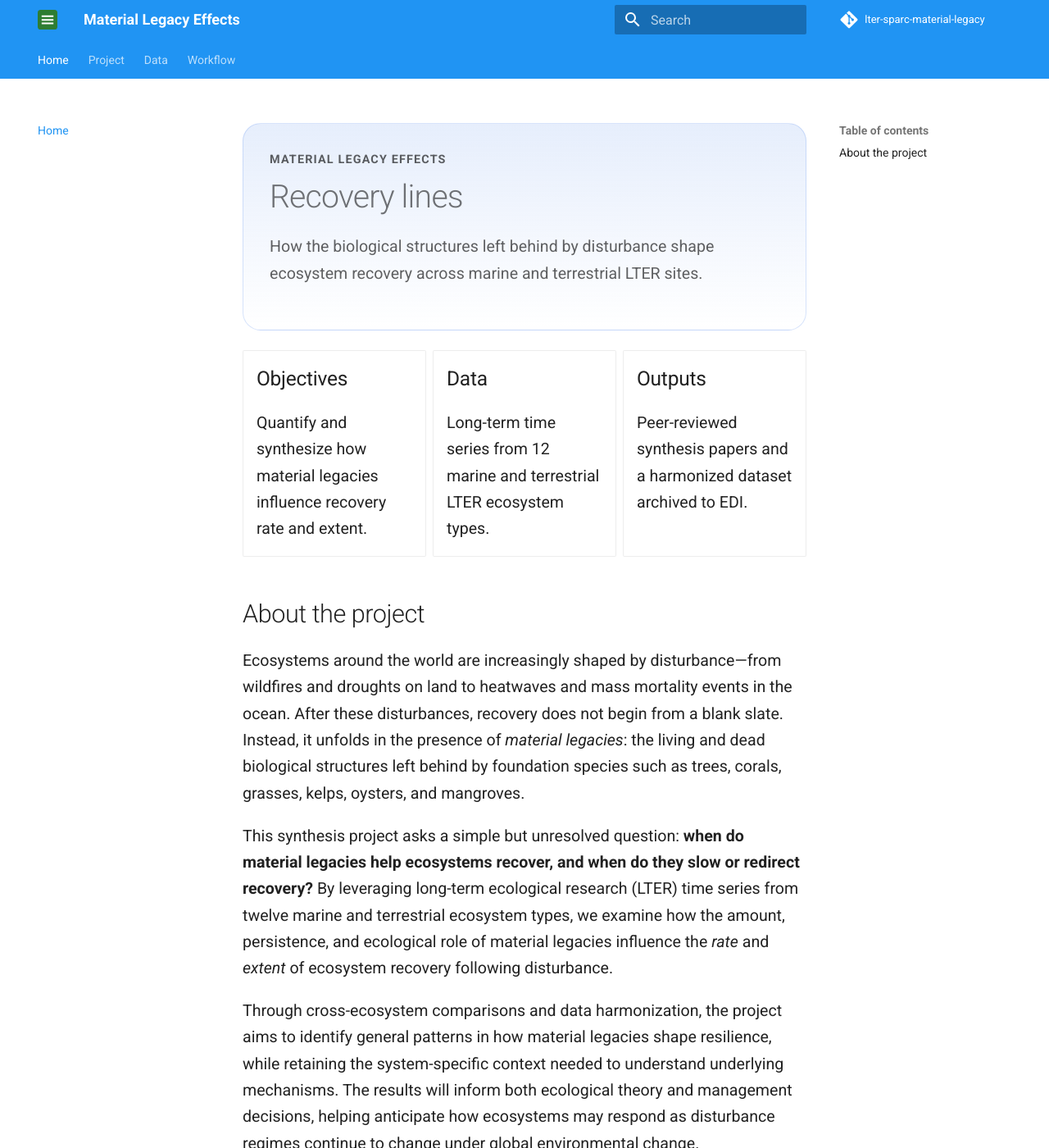
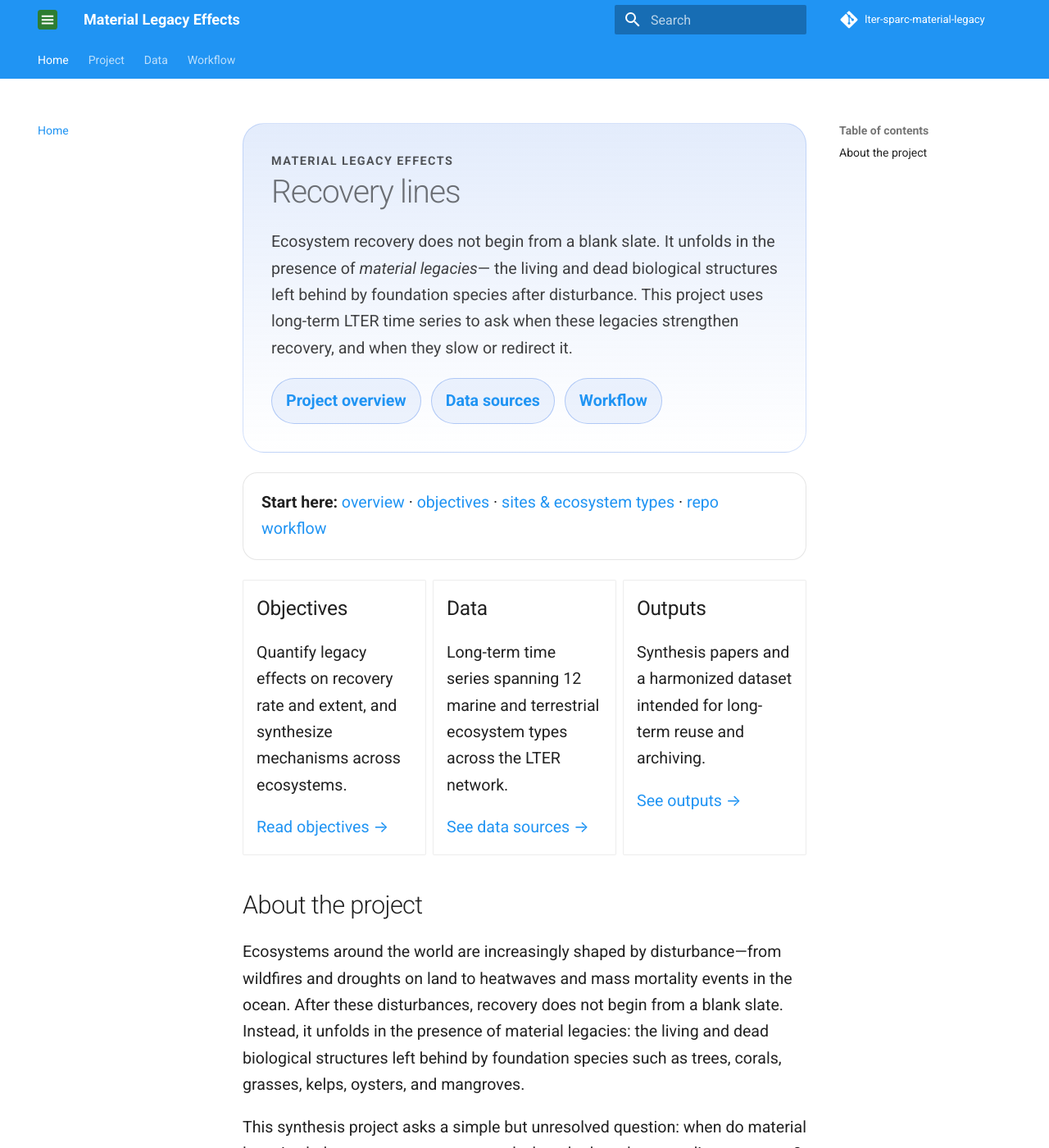
Before and after one commit to lter/lter-sparc-material-legacy, an MkDocs documentation site: the page built from docs/index.md, in a window 1280 px wide and 1400 px high. Shown: the whole window at 82% size. Built offline with MkDocs 1.6.1 and Material for MkDocs 9.7.7, drawn with Linux system fonts in a browser that asks for light colours; comment, search, counter and statistics services are not loaded; some of the changed text lies outside the part shown.

Commit message:
Redesign MkDocs homepage and theme

```diff
--- a/docs/index.md
+++ b/docs/index.md
@@ -1,19 +1,48 @@
-<div class="hero">
+<div class="hero reveal">
   <div class="kicker">Material legacy effects</div>
-  <h1 class="title">Recovery lines</h1>
-  <p class="lede">How the biological structures left behind by disturbance shape ecosystem recovery across marine and terrestrial LTER sites.</p>
+  <h1>Recovery lines</h1>
+  <p class="lede">
+    Ecosystem recovery does not begin from a blank slate. It unfolds in the presence of <em>material legacies</em>—
+    the living and dead biological structures left behind by foundation species after disturbance.
+    This project uses long-term LTER time series to ask when these legacies strengthen recovery, and when they slow or redirect it.
+  </p>
+  <div class="btnrow">
+    <a class="btn" href="project/overview/">Project overview</a>
+    <a class="btn" href="data/sources/">Data sources</a>
+    <a class="btn" href="workflow/">Workflow</a>
+  </div>
 </div>
 
-<div class="grid cols-3">
-  <div class="card"><h3>Objectives</h3><p>Quantify and synthesize how material legacies influence recovery rate and extent.</p></div>
-  <div class="card"><h3>Data</h3><p>Long-term time series from 12 marine and terrestrial LTER ecosystem types.</p></div>
-  <div class="card"><h3>Outputs</h3><p>Peer-reviewed synthesis papers and a harmonized dataset archived to EDI.</p></div>
+<div class="start-here reveal">
+  <strong>Start here:</strong>
+  <a href="project/overview/">overview</a> ·
+  <a href="project/objectives/">objectives</a> ·
+  <a href="data/sources/">sites & ecosystem types</a> ·
+  <a href="workflow/">repo workflow</a>
+</div>
+
+<div class="grid cols-3 reveal">
+  <div class="card">
+    <h3>Objectives</h3>
+    <p>Quantify legacy effects on recovery rate and extent, and synthesize mechanisms across ecosystems.</p>
+    <p><a href="project/objectives/">Read objectives →</a></p>
+  </div>
+  <div class="card">
+    <h3>Data</h3>
+    <p>Long-term time series spanning 12 marine and terrestrial ecosystem types across the LTER network.</p>
+    <p><a href="data/sources/">See data sources →</a></p>
+  </div>
+  <div class="card">
+    <h3>Outputs</h3>
+    <p>Synthesis papers and a harmonized dataset intended for long-term reuse and archiving.</p>
+    <p><a href="project/outputs/">See outputs →</a></p>
+  </div>
 </div>
 
 ## About the project
 
-Ecosystems around the world are increasingly shaped by disturbance—from wildfires and droughts on land to heatwaves and mass mortality events in the ocean. After these disturbances, recovery does not begin from a blank slate. Instead, it unfolds in the presence of *material legacies*: the living and dead biological structures left behind by foundation species such as trees, corals, grasses, kelps, oysters, and mangroves.
+Ecosystems around the world are increasingly shaped by disturbance—from wildfires and droughts on land to heatwaves and mass mortality events in the ocean. After these disturbances, recovery does not begin from a blank slate. Instead, it unfolds in the presence of material legacies: the living and dead biological structures left behind by foundation species such as trees, corals, grasses, kelps, oysters, and mangroves.
 
-This synthesis project asks a simple but unresolved question: **when do material legacies help ecosystems recover, and when do they slow or redirect recovery?** By leveraging long-term ecological research (LTER) time series from twelve marine and terrestrial ecosystem types, we examine how the amount, persistence, and ecological role of material legacies influence the *rate* and *extent* of ecosystem recovery following disturbance.
+This synthesis project asks a simple but unresolved question: when do material legacies help ecosystems recover, and when do they slow or redirect recovery? By leveraging long-term ecological research (LTER) time series from twelve marine and terrestrial ecosystem types, we examine how the amount, persistence, and ecological role of material legacies influence the rate and extent of ecosystem recovery following disturbance.
 
 Through cross-ecosystem comparisons and data harmonization, the project aims to identify general patterns in how material legacies shape resilience, while retaining the system-specific context needed to understand underlying mechanisms. The results will inform both ecological theory and management decisions, helping anticipate how ecosystems may respond as disturbance regimes continue to change under global environmental change.
--- /dev/null
+++ b/docs/javascripts/site.js
@@ -0,0 +1,16 @@
+// Minimal progressive enhancement: reveal animations for elements with .reveal
+(() => {
+  const els = Array.from(document.querySelectorAll('.reveal'));
+  if (!('IntersectionObserver' in window) || els.length === 0) return;
+
+  const io = new IntersectionObserver((entries) => {
+    for (const e of entries) {
+      if (e.isIntersecting) {
+        e.target.classList.add('is-visible');
+        io.unobserve(e.target);
+      }
+    }
+  }, { threshold: 0.08 });
+
+  els.forEach(el => io.observe(el));
+})();
--- a/docs/stylesheets/theme.css
+++ b/docs/stylesheets/theme.css
@@ -1,18 +1,16 @@
 /* =========================
    Brand + Material tokens
    ========================= */
-:root {
-  --brand: #6495ED;           /* cornflower blue */
+:root{
+  --brand: #6495ED;             /* cornflower blue */
   --brand-strong: #3B78E7;
   --brand-soft: rgba(100,149,237,0.14);
 
-  --ink: rgba(0,0,0,0.87);
-  --muted: rgba(0,0,0,0.62);
+  --radius: 18px;
   --hairline: rgba(0,0,0,0.10);
+  --shadow: 0 14px 40px rgba(0,0,0,0.10);
 
-  --radius: 16px;
-  --shadow: 0 10px 30px rgba(0,0,0,0.10);
-
+  /* Material for MkDocs core tokens */
   --md-primary-fg-color: var(--brand);
   --md-primary-fg-color--dark: var(--brand-strong);
   --md-primary-fg-color--light: #8AB4FF;
@@ -20,77 +18,116 @@
   --md-accent-fg-color--transparent: var(--brand-soft);
 }
 
+/* Dark scheme tweaks */
+[data-md-color-scheme="slate"]{
+  --hairline: rgba(255,255,255,0.10);
+  --shadow: 0 14px 50px rgba(0,0,0,0.45);
+}
+
 /* Typography polish */
-.md-typeset {
+.md-typeset{
   font-size: 0.98rem;
   line-height: 1.65;
 }
-.md-typeset h1 { letter-spacing: -0.02em; }
-.md-typeset h2 { letter-spacing: -0.015em; }
-.md-typeset h3 { letter-spacing: -0.01em; }
+.md-typeset h1{ letter-spacing:-0.03em; margin-bottom:0.5rem; }
+.md-typeset h2{ letter-spacing:-0.02em; margin-top:2rem; }
+.md-typeset h3{ letter-spacing:-0.01em; }
 
 /* Links */
-.md-typeset a {
-  text-decoration-thickness: 0.08em;
-  text-underline-offset: 0.18em;
+.md-typeset a{
+  text-decoration-thickness:0.08em;
+  text-underline-offset:0.18em;
 }
-.md-typeset a:hover {
-  text-decoration-thickness: 0.12em;
-}
+.md-typeset a:hover{ text-decoration-thickness:0.12em; }
 
 /* Tables */
-.md-typeset table:not([class]) {
+.md-typeset table:not([class]){
   border: 1px solid var(--hairline);
   border-radius: var(--radius);
   overflow: hidden;
 }
-.md-typeset table:not([class]) th {
-  background: rgba(100,149,237,0.08);
+.md-typeset table:not([class]) th{
+  background: rgba(100,149,237,0.10);
 }
 
-/* Grid + cards */
-.grid {
-  display: grid;
-  gap: 1rem;
-}
-.grid.cols-2 { grid-template-columns: repeat(2, minmax(0, 1fr)); }
-.grid.cols-3 { grid-template-columns: repeat(3, minmax(0, 1fr)); }
-
-@media (max-width: 900px) {
-  .grid.cols-2, .grid.cols-3 { grid-template-columns: 1fr; }
+/* Layout utilities */
+.grid{ display:grid; gap:1rem; }
+.grid.cols-2{ grid-template-columns:repeat(2,minmax(0,1fr)); }
+.grid.cols-3{ grid-template-columns:repeat(3,minmax(0,1fr)); }
+@media (max-width: 900px){
+  .grid.cols-2,.grid.cols-3{ grid-template-columns:1fr; }
 }
 
-.card {
+/* Components */
+.hero{
+  border: 1px solid rgba(100,149,237,0.28);
+  background: linear-gradient(180deg, rgba(100,149,237,0.18), rgba(255,255,255,0));
+  border-radius: calc(var(--radius) + 8px);
+  padding: 1.7rem;
+  margin: 0.2rem 0 1.2rem 0;
+}
+[data-md-color-scheme="slate"] .hero{
+  background: linear-gradient(180deg, rgba(100,149,237,0.20), rgba(0,0,0,0));
+}
+
+.kicker{
+  opacity: 0.75;
+  font-weight: 650;
+  text-transform: uppercase;
+  letter-spacing: 0.10em;
+  font-size: 0.72rem;
+}
+.lede{
+  max-width: 78ch;
+  opacity: 0.85;
+}
+
+.start-here{
+  border: 1px solid var(--hairline);
+  border-radius: var(--radius);
+  padding: 1rem 1.1rem;
+  background: rgba(255,255,255,0.6);
+  backdrop-filter: blur(6px);
+  margin: 0 0 1.2rem 0;
+}
+[data-md-color-scheme="slate"] .start-here{
+  background: rgba(0,0,0,0.22);
+}
+
+.card{
   border: 1px solid var(--hairline);
   border-radius: var(--radius);
   padding: 1.1rem;
-  background: rgba(255,255,255,0.7);
+  background: rgba(255,255,255,0.72);
   backdrop-filter: blur(6px);
-  transition: all 180ms ease;
+  transition: transform 180ms ease, box-shadow 180ms ease, border-color 180ms ease;
 }
-.card:hover {
+[data-md-color-scheme="slate"] .card{
+  background: rgba(0,0,0,0.20);
+}
+.card:hover{
+  transform: translateY(-2px);
   box-shadow: var(--shadow);
   border-color: rgba(100,149,237,0.35);
-  transform: translateY(-1px);
 }
 
-/* Hero block */
-.hero {
-  border: 1px solid rgba(100,149,237,0.25);
-  background: linear-gradient(180deg, rgba(100,149,237,0.16), rgba(255,255,255,0));
-  border-radius: calc(var(--radius) + 6px);
-  padding: 1.6rem;
-  margin: 0.2rem 0 1.2rem 0;
+.btnrow{ display:flex; flex-wrap:wrap; gap:0.6rem; margin-top:0.8rem; }
+a.btn{
+  display:inline-flex;
+  align-items:center;
+  gap:0.4rem;
+  padding:0.55rem 0.85rem;
+  border-radius: 999px;
+  border: 1px solid rgba(100,149,237,0.45);
+  background: rgba(100,149,237,0.10);
+  text-decoration:none !important;
+  font-weight: 600;
 }
-.hero .kicker {
-  color: var(--muted);
-  font-weight: 600;
-  text-transform: uppercase;
-  letter-spacing: 0.08em;
-  font-size: 0.72rem;
+a.btn:hover{
+  background: rgba(100,149,237,0.16);
+  border-color: rgba(100,149,237,0.70);
 }
-.hero .title { margin: 0.4rem 0; }
-.hero .lede {
-  color: var(--muted);
-  max-width: 70ch;
-}
+
+/* Subtle reveal animation */
+.reveal{ opacity:0; transform: translateY(8px); transition: opacity 500ms ease, transform 500ms ease; }
+.reveal.is-visible{ opacity:1; transform:none; }
--- a/mkdocs.yml
+++ b/mkdocs.yml
@@ -43,9 +43,19 @@ nav:
 plugins:
   - search
 
+markdown_extensions:
+  - admonition
+  - pymdownx.details
+  - pymdownx.superfences
+  - pymdownx.tabbed:
+      alternate_style: true
+
 extra_css:
   - stylesheets/theme.css
   - stylesheets/extra.css
+
+extra_javascript:
+  - javascripts/site.js
 
 
 not_in_nav: |
```
